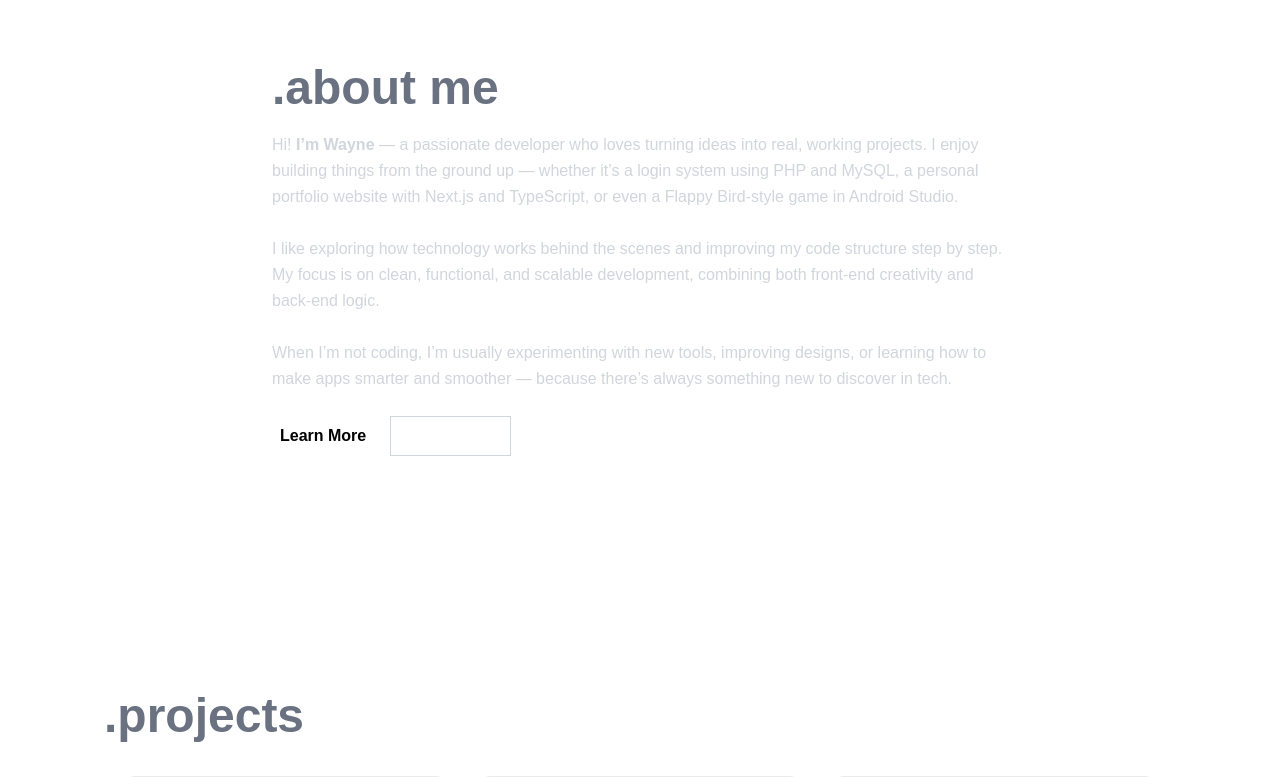
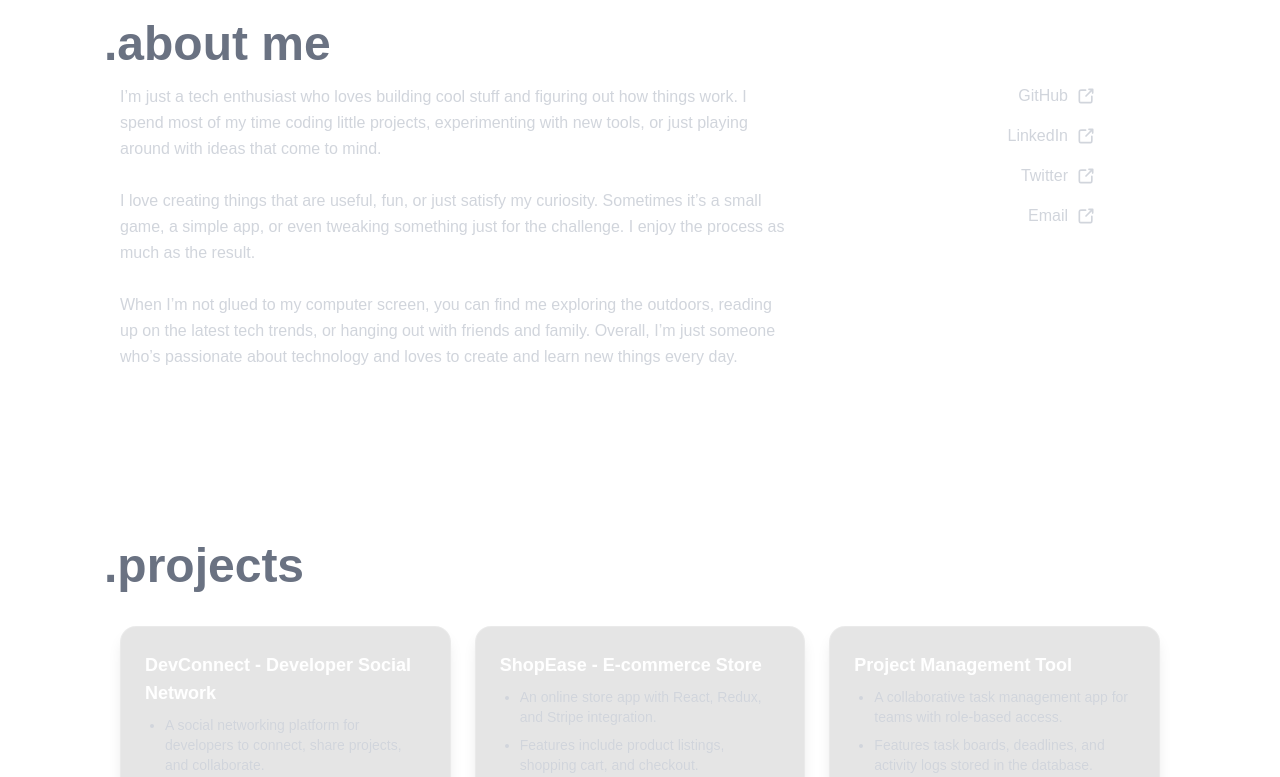
Before and after one commit to wynnee0110/My-Portfolio, a Next.js app: page / in a window 1280 px wide. Shown: the part 840-1617 px from the top of the page. Built offline with nearby package versions, Linux system fonts and the light colour scheme.

Commit message:
New about me UI

```diff
--- a/package.json
+++ b/package.json
@@ -13,6 +13,7 @@
     "@react-three/drei": "^10.7.6",
     "@react-three/fiber": "^9.4.0",
     "aos": "^2.3.4",
+    "bootstrap-icons": "^1.13.1",
     "next": "15.5.6",
     "react": "19.1.0",
     "react-dom": "19.1.0",
--- a/src/app/page.tsx
+++ b/src/app/page.tsx
@@ -7,6 +7,8 @@ import { useState } from "react";
 import Footer from "./components/Footer";
 import { projects } from "./data/projectsData";
 import ProjectsSection from "./components/ProjectsSection";
+import "bootstrap-icons/font/bootstrap-icons.css";
+
 
 
 
@@ -75,81 +77,69 @@ export default function HomePage() {
       </section>
 
 
-      <section id="about" className="sm:h-screen bg-black-100 flex items-center justify-center">
+<section id = "about"className="w-full flex justify-center items-center py-20 mt-20">
+  <div className="w-full max-w-6xl flex flex-col sm:flex-row justify-between gap-2 px-10 ">
 
-  <div className="text-start items-center px-4 p-8 max-w-3xl w-full">
+    {/* LEFT SIDE — TEXT */}
+    <div className="flex-1 min-w-0">
+      <h2 className="text-3xl sm:text-5xl font-bold mb-4 text-gray-500">.about me</h2>
 
-    <div className="flex items-center gap-4 mb-5">
-  <h2 className="text-3xl sm:text-5xl text-gray-500 font-bold whitespace-nowrap">.about me</h2>
+      <p className="text-gray-300 text-md sm:text-base leading-relaxed px-4">
+      I’m just a tech enthusiast who loves building cool stuff and figuring out how things work.
+      I spend most of my time coding little projects, experimenting with new tools, or just playing around
+      with ideas that come to mind.
+      <br /><br />
+      I love creating things that are useful, fun, or just satisfy my curiosity. Sometimes it’s a small game,
+      a simple app, or even tweaking something just for the challenge. I enjoy the process as much as the result.
+      <br /><br />
+      When I’m not glued to my computer screen, you can find me exploring the outdoors, reading up on the latest
+      tech trends, or hanging out with friends and family.
+      Overall, I’m just someone who’s passionate about technology and loves to create and learn new things every day.
 
-            </div>
+      </p>
+    </div>
 
-            <p className="text-gray-300 leading-relaxed text-sm md:text-base">
-              Hi! <b>I’m Wayne</b> — a passionate developer who loves turning ideas into
-              real, working projects. I enjoy building things from the ground up —
-              whether it’s a login system using PHP and MySQL, a personal portfolio
-              website with Next.js and TypeScript, or even a Flappy Bird-style game
-              in Android Studio.
-              <br />
-              <br />
-              I like exploring how technology works behind the scenes and improving
-              my code structure step by step. My focus is on clean, functional, and
-              scalable development, combining both front-end creativity and back-end
-              logic.
-              <br />
-              <br />
-              When I’m not coding, I’m usually experimenting with new tools,
-              improving designs, or learning how to make apps smarter and smoother —
-              because there’s always something new to discover in tech.
-            </p>
+    {/* RIGHT SIDE — SOCIAL LINKS */}
+   <div className="flex flex-col items-start sm:items-end gap-4 sm:w-[280px] mt-16 mr-20">
 
-            <div className="flex flex-col sm:flex-row mt-6 gap-4">
-              <button
-              onClick={() => setOpen(!open)}
-                className="bg-white text-base text-black font-semibold py-2 px-2 h-10 sm:px-2 sm:py-0 hover:bg-gray-500 transition"
-              >
-                Learn More
-              </button>
+      <a href="https://github.com/yourusername" target="_blank" className="flex items-center gap-2 text-gray-300 hover:text-white transition">
+        GitHub
+        <svg xmlns="http://www.w3.org/2000/svg" viewBox="0 0 24 24" className="w-5 h-5 text-gray-300 hover:text-white transition" fill="none" stroke="currentColor" strokeWidth="2" strokeLinecap="round" strokeLinejoin="round">
+          <path d="M20 4L12 12M20 4V8.5M20 4H15.5M19 12.5V16.8C19 17.9201 19 18.4802 18.782 18.908C18.5903 19.2843 18.2843 19.5903 17.908 19.782C17.4802 20 16.9201 20 15.8 20H7.2C6.0799 20 5.51984 20 5.09202 19.782C4.71569 19.5903 4.40973 19.2843 4.21799 18.908C4 18.4802 4 17.9201 4 16.8V8.2C4 7.0799 4 6.51984 4.21799 6.09202C4.40973 5.71569 4.71569 5.40973 5.09202 5.21799C5.51984 5 6.07989 5 7.2 5H11.5" />
+        </svg>
+      </a>
 
-  <button
-  onClick={() => {
-    const link = document.createElement("a");
-    link.href = "/mycv.pdf";
-    link.download = "Wayne-CV.pdf";
-    link.click();
-  }}
-  className="  text-sm sm:text-base sm:py-0 sm:px-2 h-10 text-white font-semibold py-2 px-6 border border-gray-300 hover:bg-gray-800 transition "
->
-  Download CV
-</button>
+      <a href="https://linkedin.com/in/yourusername" target="_blank" className="flex items-center gap-2 text-gray-300 hover:text-white transition">
+        LinkedIn
+        <svg xmlns="http://www.w3.org/2000/svg" viewBox="0 0 24 24" className="w-5 h-5 text-gray-300 hover:text-white transition" fill="none" stroke="currentColor" strokeWidth="2" strokeLinecap="round" strokeLinejoin="round">
+          <path d="M20 4L12 12M20 4V8.5M20 4H15.5M19 12.5V16.8C19 17.9201 19 18.4802 18.782 18.908C18.5903 19.2843 18.2843 19.5903 17.908 19.782C17.4802 20 16.9201 20 15.8 20H7.2C6.0799 20 5.51984 20 5.09202 19.782C4.71569 19.5903 4.40973 19.2843 4.21799 18.908C4 18.4802 4 17.9201 4 16.8V8.2C4 7.0799 4 6.51984 4.21799 6.09202C4.40973 5.71569 4.71569 5.40973 5.09202 5.21799C5.51984 5 6.07989 5 7.2 5H11.5" />
+        </svg>
+      </a>
 
-            </div>
+      <a href="https://twitter.com/yourusername" target="_blank" className="flex items-center gap-2 text-gray-300 hover:text-white transition">
+        Twitter
+        <svg xmlns="http://www.w3.org/2000/svg" viewBox="0 0 24 24" className="w-5 h-5 text-gray-300 hover:text-white transition" fill="none" stroke="currentColor" strokeWidth="2" strokeLinecap="round" strokeLinejoin="round">
+          <path d="M20 4L12 12M20 4V8.5M20 4H15.5M19 12.5V16.8C19 17.9201 19 18.4802 18.782 18.908C18.5903 19.2843 18.2843 19.5903 17.908 19.782C17.4802 20 16.9201 20 15.8 20H7.2C6.0799 20 5.51984 20 5.09202 19.782C4.71569 19.5903 4.40973 19.2843 4.21799 18.908C4 18.4802 4 17.9201 4 16.8V8.2C4 7.0799 4 6.51984 4.21799 6.09202C4.40973 5.71569 4.71569 5.40973 5.09202 5.21799C5.51984 5 6.07989 5 7.2 5H11.5" />
+        </svg>
+      </a>
 
-                  {open && (
-        <div
-          className="
-            mt-4 p-4
-            bg-black-100
-            shadow-lg
-            rounded-xl
-            border
-            transition-all
-            duration-300
-          "
-        >
-          <h2 className="text-xl font-semibold mb-2">About Me</h2>
-          <p className="text-gray-700">
-            Hello! I am Wayne. I love programming, building projects, and
-            learning new tech.
-          </p>
-        </div>
+      <a href="mailto:your@email.com" className="flex items-center gap-2 text-gray-300 hover:text-white transition">
+        Email
+        <svg xmlns="http://www.w3.org/2000/svg" viewBox="0 0 24 24" className="w-5 h-5 text-gray-300 hover:text-white transition" fill="none" stroke="currentColor" strokeWidth="2" strokeLinecap="round" strokeLinejoin="round">
+          <path d="M20 4L12 12M20 4V8.5M20 4H15.5M19 12.5V16.8C19 17.9201 19 18.4802 18.782 18.908C18.5903 19.2843 18.2843 19.5903 17.908 19.782C17.4802 20 16.9201 20 15.8 20H7.2C6.0799 20 5.51984 20 5.09202 19.782C4.71569 19.5903 4.40973 19.2843 4.21799 18.908C4 18.4802 4 17.9201 4 16.8V8.2C4 7.0799 4 6.51984 4.21799 6.09202C4.40973 5.71569 4.71569 5.40973 5.09202 5.21799C5.51984 5 6.07989 5 7.2 5H11.5" />
+        </svg>
+      </a>
 
-      )}
+    </div>
 
-          </div>
-        </section>
 
-<section id="projects" className="bg-black-100 flex justify-center">
+
+  </div>
+</section>
+
+
+
+<section id="projects" className="bg-black-100 flex justify-center mt-15">
   <div className="w-full max-w-6xl px-4 sm:px-10 py-8">
 
     <div className="flex items-center gap-4 mb-5 w-full">
```
Also changed, not shown: public/icons/arrows.svg (added), 1 other file (tests, documents, lock files or other folders).
